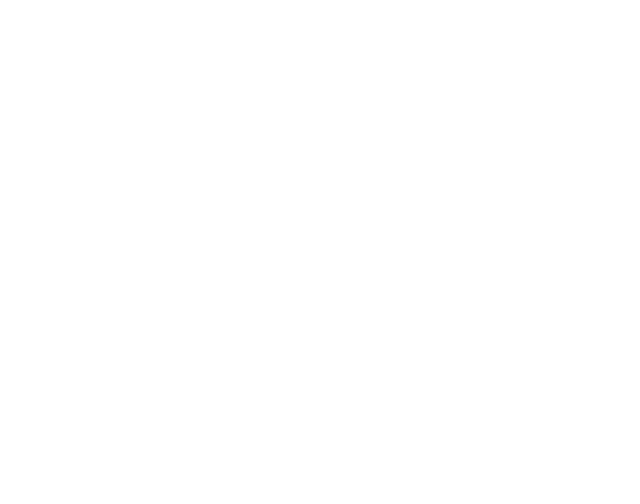
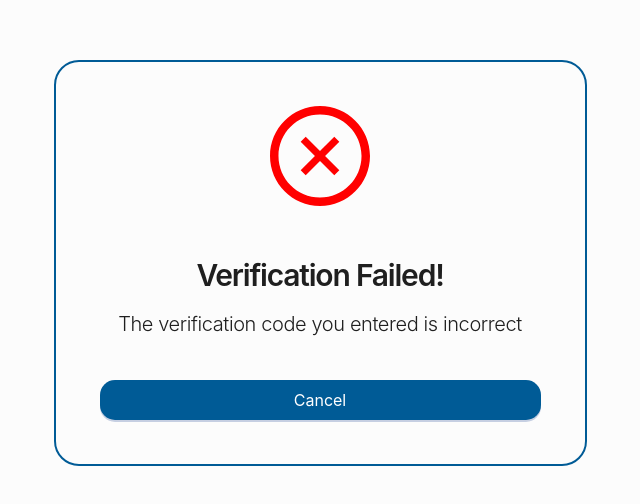
Before and after one commit to risk-based-authentication/ui, a React (Create React App) app: page /fail in a window 1280 px wide. Before the commit this address had no page. Shown: the part 250-754 px from the top of the page, without its empty margins (320-960 px from the left). Built offline with nearby package versions, Linux system fonts and the light colour scheme.

Commit message:
Fail verification screen created

```diff
--- a/src/App.js
+++ b/src/App.js
@@ -4,6 +4,7 @@
 import Payment from "./components/payment/Payment.tsx";
 import Verification from "./components/verification/Verification.tsx";
 import SuccessVerification from "./components/verification/SuccessVerification.tsx";
+import FailVerification from "./components/verification/FailVerification.tsx";
 
 const App = () => {
   return (
@@ -12,6 +13,7 @@
         <Route path="/" element={<Payment />} />
         <Route path="verification" element={<Verification />} />
         <Route path="success" element={<SuccessVerification />} />
+        <Route path="fail" element={<FailVerification />} />
       </Routes>
     </BrowserRouter>
   );
--- /dev/null
+++ b/src/components/verification/FailVerification.tsx
@@ -0,0 +1,95 @@
+import React from "react";
+import {
+  Row,
+  Col,
+  Layout as AntdLayout,
+  Card,
+  Typography,
+  Form,
+  ConfigProvider,
+  Button,
+} from "antd";
+import "../style/verificationStyle.css";
+import { CloseCircleOutlined } from "@ant-design/icons";
+
+const { Title, Text } = Typography;
+
+export default function SuccessVerification() {
+  const CardTitle = (
+    <div className="title-container">
+      <Title level={2} className="title">
+        Verification Failed!
+      </Title>
+      <Text className="description-2">
+        The verification code you entered is incorrect
+      </Text>
+    </div>
+  );
+
+  return (
+    <ConfigProvider
+      theme={{
+        token: {
+          colorPrimary: "#005B96",
+          borderRadius: 2,
+
+          colorBgContainer: "#f6ffed",
+        },
+      }}
+    >
+      <AntdLayout className="layout">
+        <Row
+          justify="center"
+          align="middle"
+          style={{
+            height: "1010px",
+            backgroundColor: "#FCFCFC",
+          }}
+        >
+          <Col xs={22}>
+            <div className="container">
+              <Card
+                headStyle={{ borderBottom: 0, marginTop: 12 }}
+                className="highlighted-square"
+              >
+                <Form
+                  layout="vertical"
+                  requiredMark={false}
+                  initialValues={{
+                    remember: false,
+                  }}
+                >
+                  <CloseCircleOutlined
+                    style={{
+                      color: "red",
+                      justifyContent: "center",
+                      alignItems: "top",
+                      width: "100%",
+                      height: "100%",
+                      fontSize: "100px",
+                    }}
+                  />
+                  <Title>{CardTitle}</Title>
+
+                  <Button
+                    type="primary"
+                    size="large"
+                    htmlType="submit"
+                    block
+                    style={{
+                      borderRadius: 15,
+                      marginTop: 20,
+                      backgroundColor: "#005B96",
+                    }}
+                  >
+                    Cancel
+                  </Button>
+                </Form>
+              </Card>
+            </div>
+          </Col>
+        </Row>
+      </AntdLayout>
+    </ConfigProvider>
+  );
+}
```
